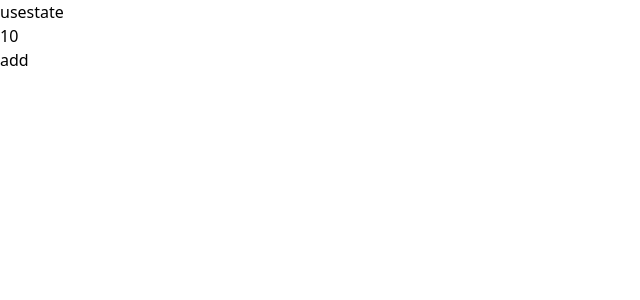
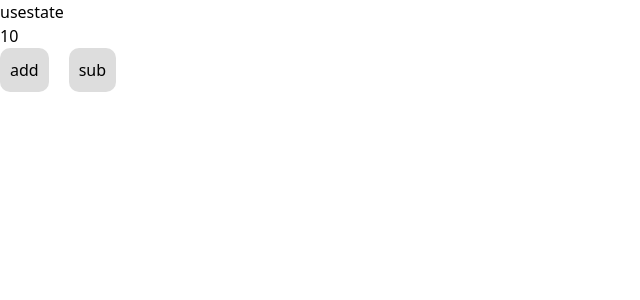
Before and after one commit to Gisellyrock/Next-CBF-Course, a Next.js app: page /usestate/usestate in a window 1280 px wide. Shown: the top 300 px of the page, without its empty margins (0-640 px from the left). Built offline with nearby package versions, Linux system fonts and the light colour scheme.

Commit message:
feat:DisplayState

```diff
--- /dev/null
+++ b/src/components/DisplayState.tsx
@@ -0,0 +1,9 @@
+interface DisplayStateProps{
+  valor:number
+}
+
+export default function DisplayState(props:any){
+  return(
+    <div>{props.valor}</div>
+  )
+}
--- a/src/pages/usestate/usestate.tsx
+++ b/src/pages/usestate/usestate.tsx
@@ -1,19 +1,28 @@
 import {useState} from 'react'
+import DisplayState from "@/components/DisplayState"
 
 export default function usestate(){
   const [cont, setCont]=useState<number>(10)
 
-  function contador(){
+  function adicionar(){
     let c=cont
     c++
     setCont(c)
   }
 
+  function subtrair(){
+    let c=cont
+    c--
+    setCont(c)
+  }
   return(
     <div>
       usestate
-      <div>{cont}</div>
-      <button onClick={contador}>add</button>
+      <DisplayState valor={cont}></DisplayState>
+      <div className='flex gap-5'>
+      <button className="btnPadrao" onClick={adicionar}>add</button>
+      <button className="btnPadrao" onClick={subtrair}>sub</button>
+      </div>
     </div>
   )
 }
--- a/src/styles/globals.css
+++ b/src/styles/globals.css
@@ -7,3 +7,10 @@
 :root {
 
 }
+
+.btnPadrao{
+  display: flex;
+  background-color: #ddd;
+  padding: 10px;
+  border-radius: 10px;
+}
```
